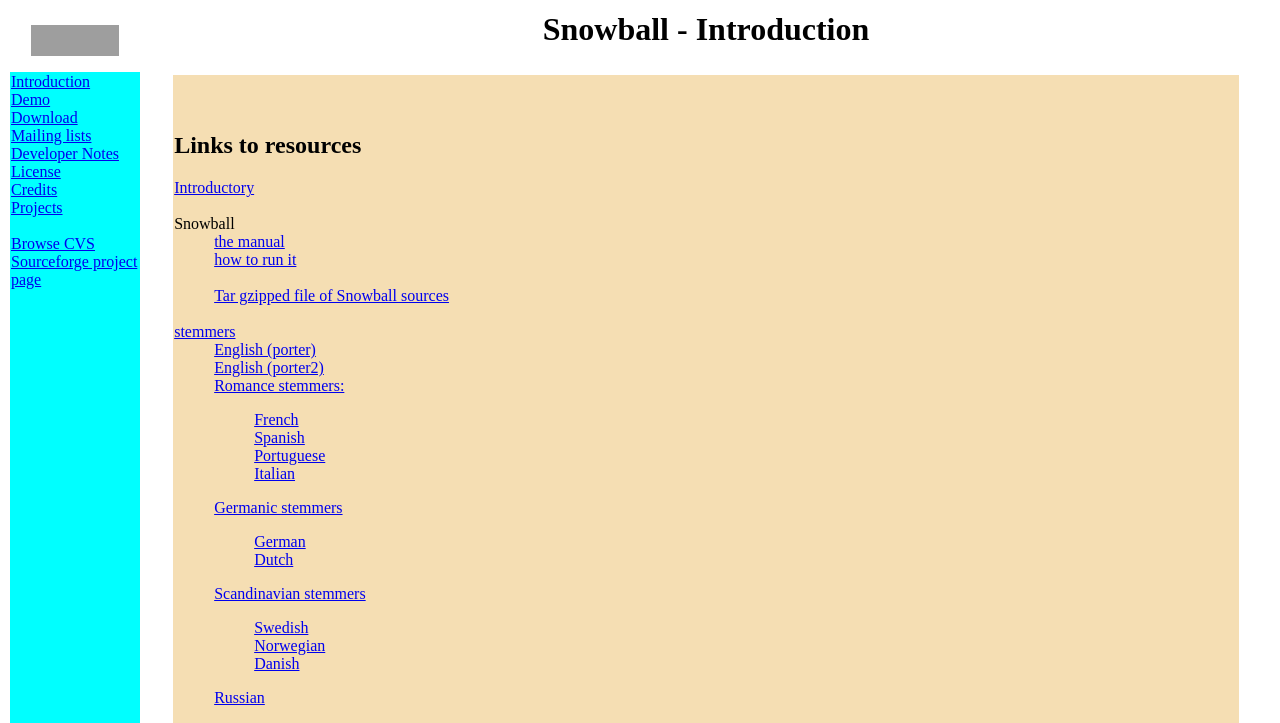
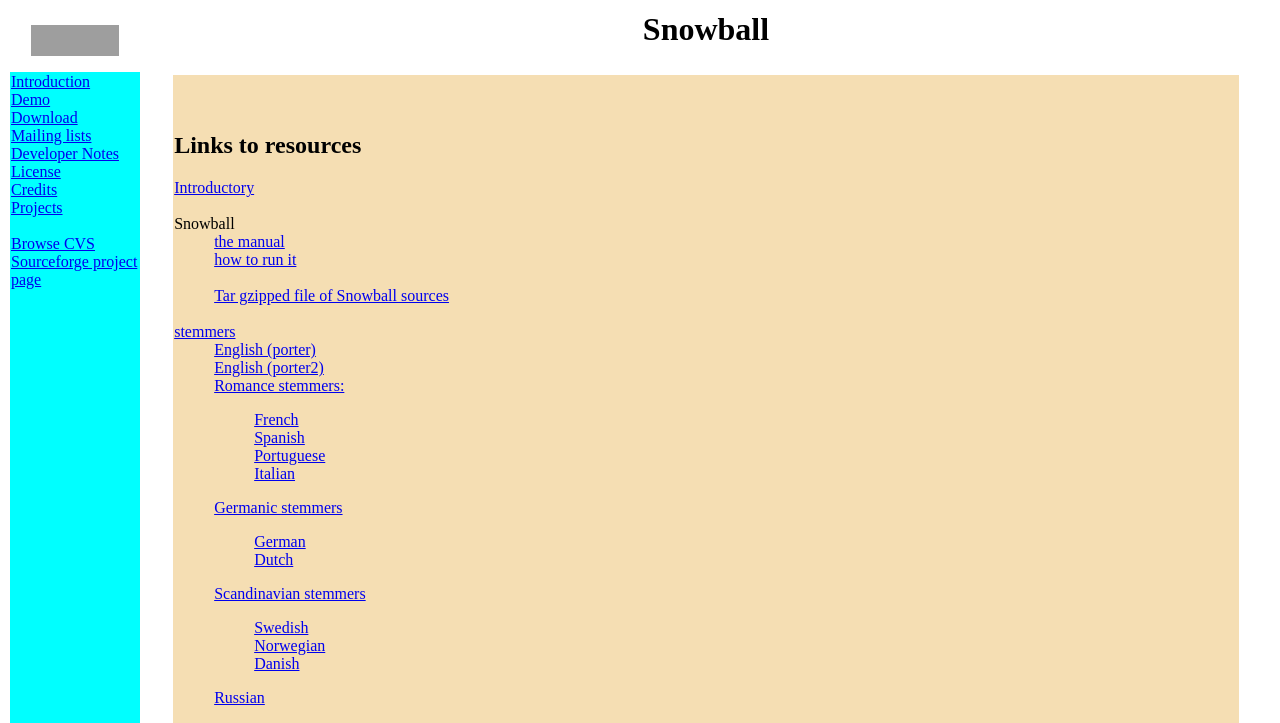
Before and after one commit to snowballstem/snowball-website, a PHP site: page / in a window 1280 px wide. Shown: the top 723 px of the page. Run offline with PHP 8.4, Linux system fonts and the light colour scheme; data that the repository does not hold is empty; grey boxes are pictures that could not be loaded.

Commit message:
I thought I committed this two weeks ago...
git-svn-id: svn+userv://snowball.tartarus.org/snowball/trunk/website@94 633ccae0-01f4-0310-8c99-d3591da6f01f

```diff
--- a/index.php
+++ b/index.php
@@ -1,6 +1,6 @@
 <?php
   require "menu.inc";
-  displayHeader("Introduction");
+  displayHeader("");
 ?>
 
 <?php include "index_body.html" ?>
```
